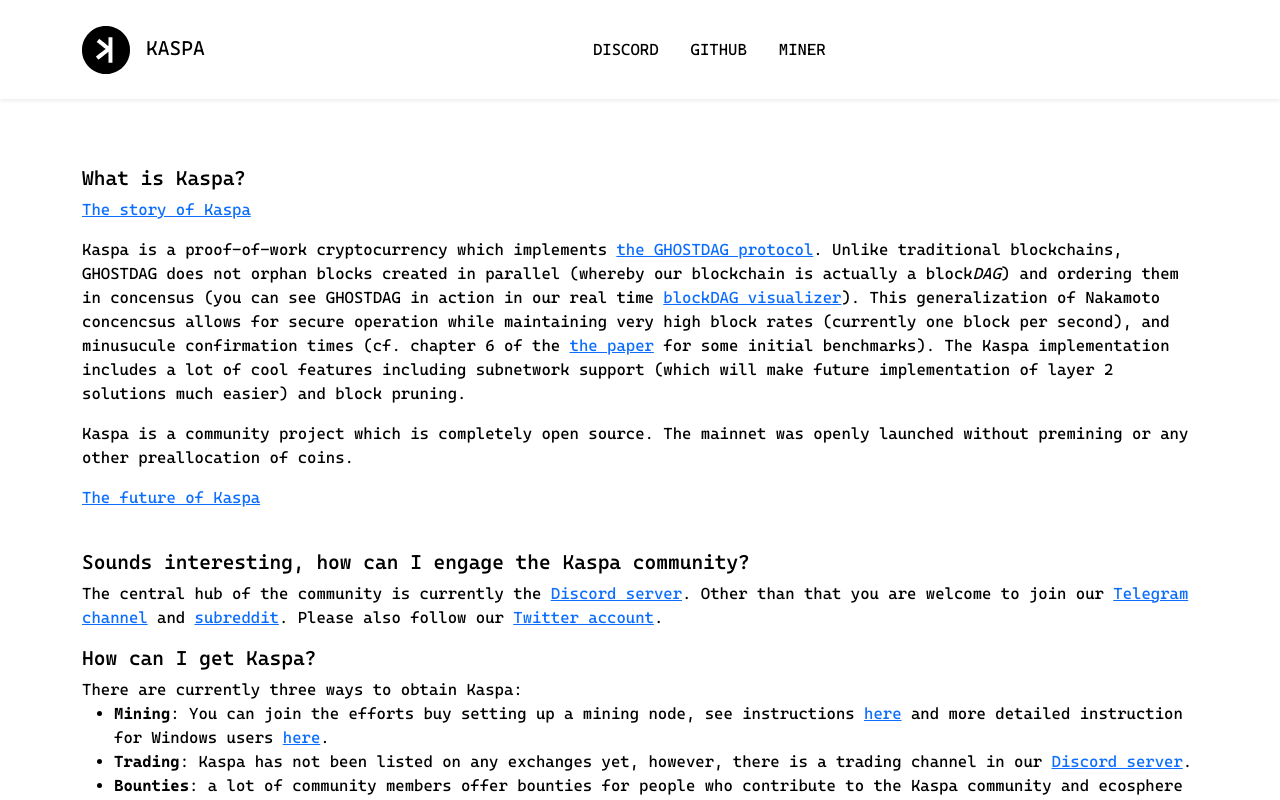
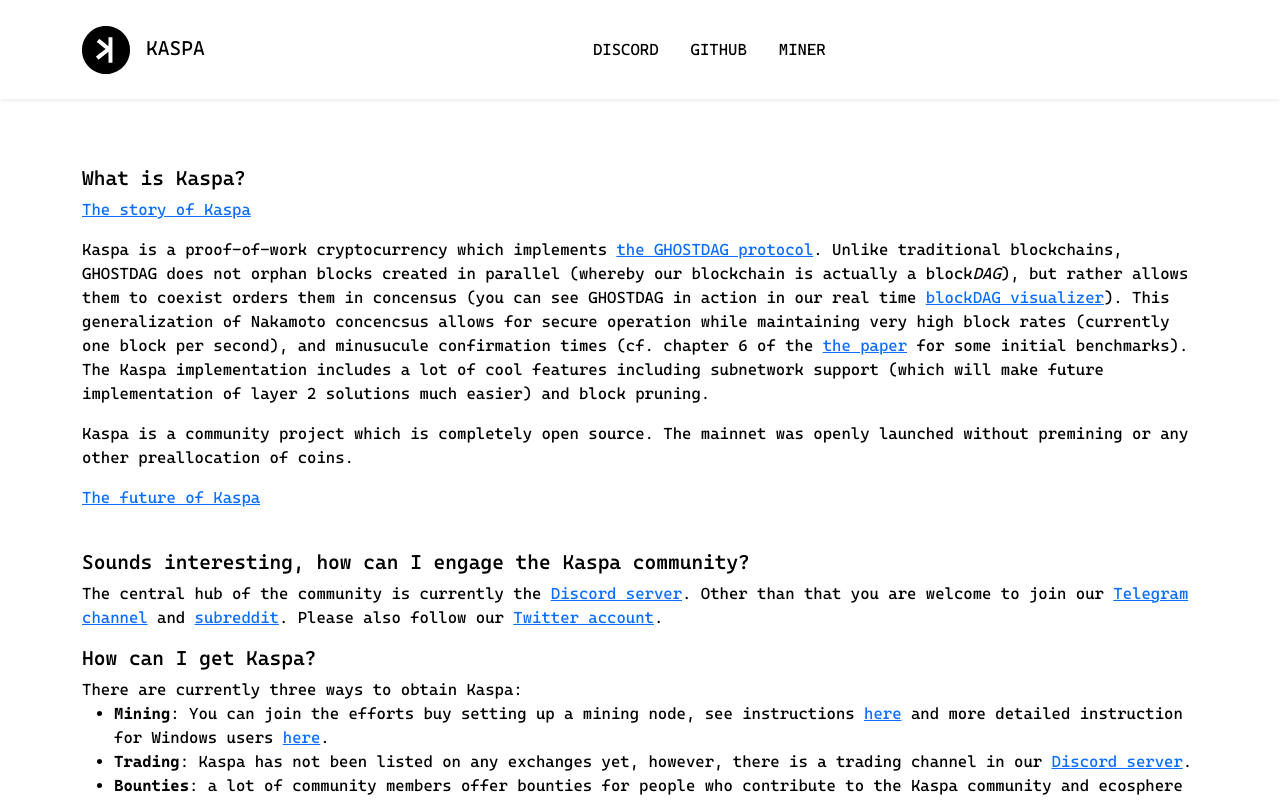
Before and after one commit to kaspanet-org/kaspanet.org, a Vue app: page / in a window 1280 px wide. Shown: the top 800 px of the page. Built offline with nearby package versions, Linux system fonts and the light colour scheme.

Commit message:
Update Home.vue

```diff
--- a/src/views/Home.vue
+++ b/src/views/Home.vue
@@ -7,7 +7,7 @@
         </p>
 
         <p>
-            Kaspa is a proof-of-work cryptocurrency which implements <a href="https://eprint.iacr.org/2018/104.pdf" target="_blank">the GHOSTDAG protocol</a>. Unlike traditional blockchains, GHOSTDAG does not orphan blocks created in parallel (whereby our blockchain is actually a block<i>DAG</i>) and ordering them in concensus (you can see GHOSTDAG in action in our real time <a href="http://kgi.Kaspanet.org/" target="_blank">blockDAG visualizer</a>). This generalization of Nakamoto concencsus allows for secure operation while maintaining very high block rates (currently one block per second), and minusucule confirmation times (cf. chapter 6 of the <a href="https://eprint.iacr.org/2018/104.pdf" target="_blank">the paper</a> for some initial benchmarks). The Kaspa implementation includes a lot of cool features including subnetwork support (which will make future implementation of layer 2 solutions much easier) and block pruning.
+            Kaspa is a proof-of-work cryptocurrency which implements <a href="https://eprint.iacr.org/2018/104.pdf" target="_blank">the GHOSTDAG protocol</a>. Unlike traditional blockchains, GHOSTDAG does not orphan blocks created in parallel (whereby our blockchain is actually a block<i>DAG</i>), but rather allows them to coexist orders them in concensus (you can see GHOSTDAG in action in our real time <a href="http://kgi.Kaspanet.org/" target="_blank">blockDAG visualizer</a>). This generalization of Nakamoto concencsus allows for secure operation while maintaining very high block rates (currently one block per second), and minusucule confirmation times (cf. chapter 6 of the <a href="https://eprint.iacr.org/2018/104.pdf" target="_blank">the paper</a> for some initial benchmarks). The Kaspa implementation includes a lot of cool features including subnetwork support (which will make future implementation of layer 2 solutions much easier) and block pruning.
         </p>
 
         <p>
```
